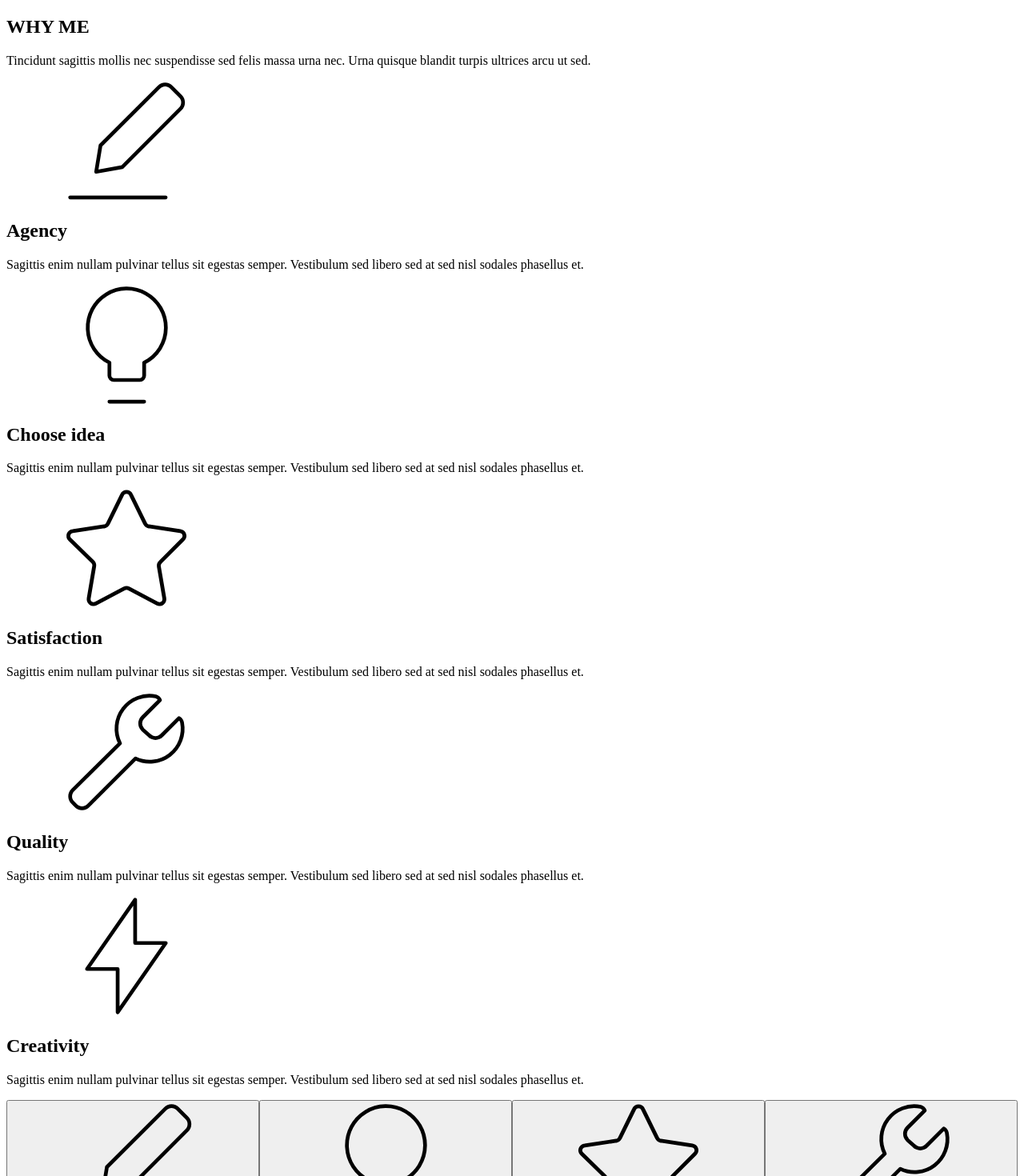
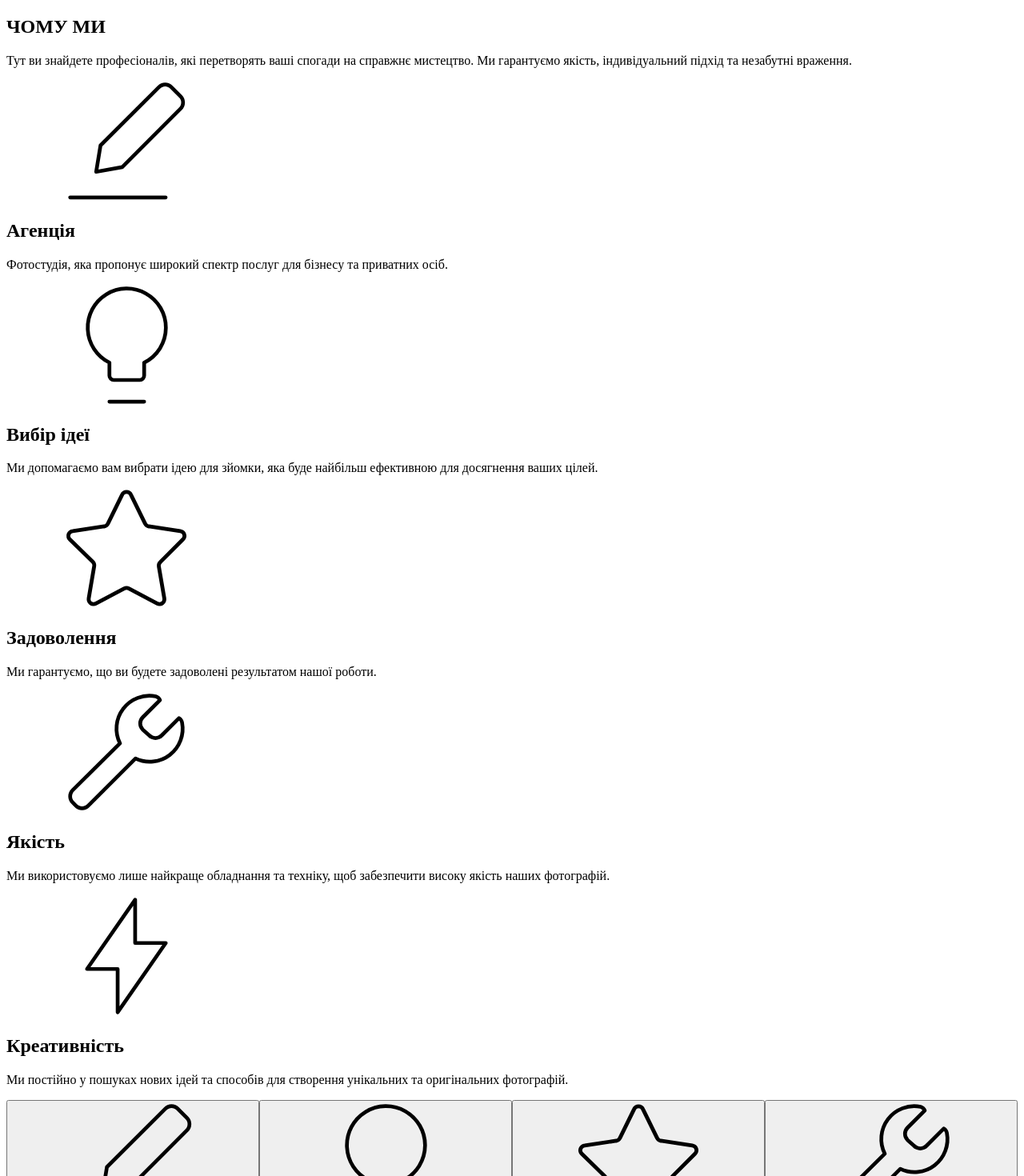
Before and after one commit to keerikkk/framing, a Next.js app: page /BenefitsPage/BenefitsPage in a window 1280 px wide. Shown: the top 1470 px of the page at 80% size. Built offline with nearby package versions, Linux system fonts and the light colour scheme.

Commit message:
refactor: translate benefits page

```diff
--- a/src/pages/BenefitsPage/BenefitList.tsx
+++ b/src/pages/BenefitsPage/BenefitList.tsx
@@ -64,27 +64,27 @@ const BenefitListMobile = () => {
 const data: BenefitProps[] = [
   {
     icon: 'agency',
-    title: 'Agency',
-    text: 'Sagittis enim nullam pulvinar tellus sit egestas semper. Vestibulum sed libero sed at sed nisl sodales phasellus et.',
+    title: 'Агенція',
+    text: 'Фотостудія, яка пропонує широкий спектр послуг для бізнесу та приватних осіб.',
   },
   {
     icon: 'idea',
-    title: 'Choose idea',
-    text: 'Sagittis enim nullam pulvinar tellus sit egestas semper. Vestibulum sed libero sed at sed nisl sodales phasellus et.',
+    title: 'Вибір ідеї',
+    text: 'Ми допомагаємо вам вибрати ідею для зйомки, яка буде найбільш ефективною для досягнення ваших цілей.',
   },
   {
     icon: 'star',
-    title: 'Satisfaction',
-    text: 'Sagittis enim nullam pulvinar tellus sit egestas semper. Vestibulum sed libero sed at sed nisl sodales phasellus et.',
+    title: 'Задоволення',
+    text: 'Ми гарантуємо, що ви будете задоволені результатом нашої роботи.',
   },
   {
     icon: 'quality',
-    title: 'Quality',
-    text: 'Sagittis enim nullam pulvinar tellus sit egestas semper. Vestibulum sed libero sed at sed nisl sodales phasellus et.',
+    title: 'Якість',
+    text: 'Ми використовуємо лише найкраще обладнання та техніку, щоб забезпечити високу якість наших фотографій.',
   },
   {
     icon: 'creativity',
-    title: 'Creativity',
-    text: 'Sagittis enim nullam pulvinar tellus sit egestas semper. Vestibulum sed libero sed at sed nisl sodales phasellus et.',
+    title: 'Креативність',
+    text: 'Ми постійно у пошуках нових ідей та способів для створення унікальних та оригінальних фотографій.',
   },
 ];
--- a/src/pages/BenefitsPage/BenefitsHeader/BenefitsPageHeader.tsx
+++ b/src/pages/BenefitsPage/BenefitsHeader/BenefitsPageHeader.tsx
@@ -13,6 +13,6 @@ const BenefitsPageHeader = () => {
 export default BenefitsPageHeader;
 
 const data = {
-  title: 'WHY ME',
-  text: 'Tincidunt sagittis mollis nec suspendisse sed felis massa urna nec. Urna quisque blandit turpis ultrices arcu ut sed.',
+  title: 'ЧОМУ МИ',
+  text: 'Тут ви знайдете професіоналів, які перетворять ваші спогади на справжнє мистецтво. Ми гарантуємо якість, індивідуальний підхід та незабутні враження.',
 };
```
